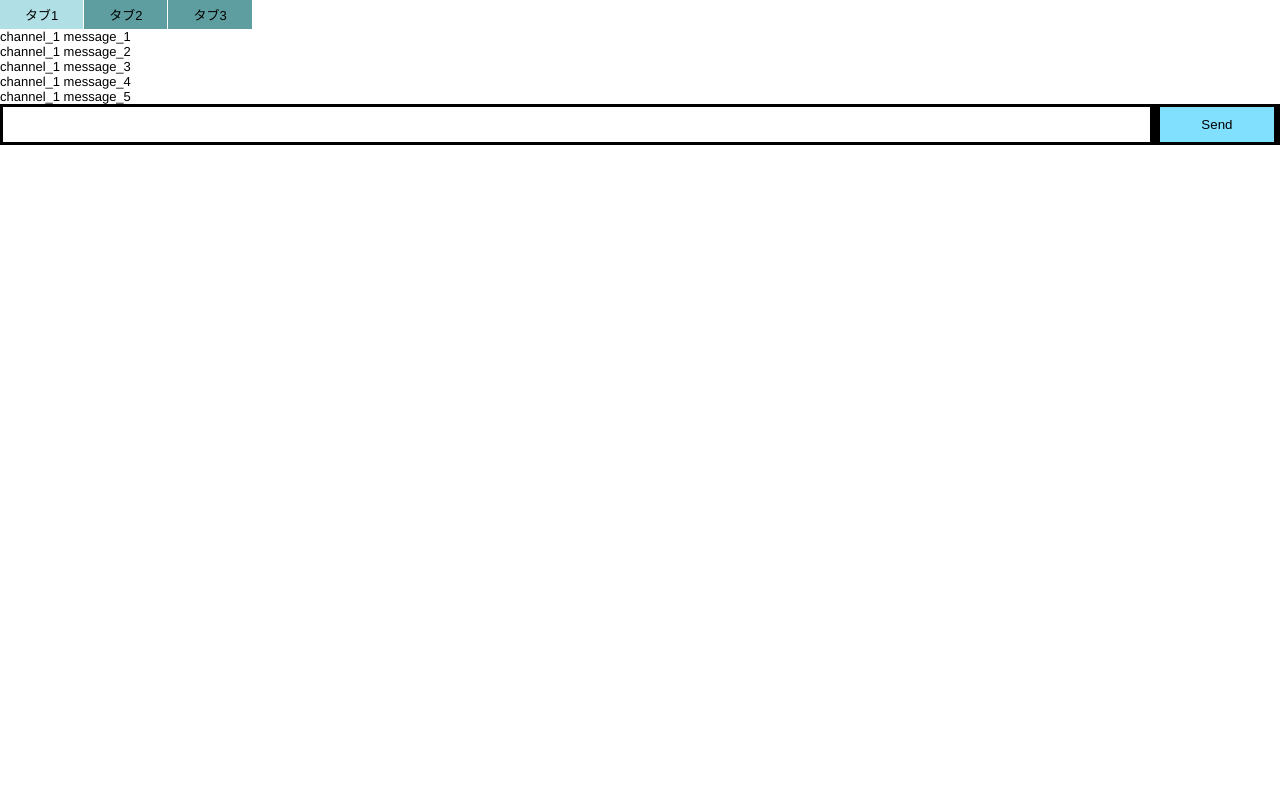
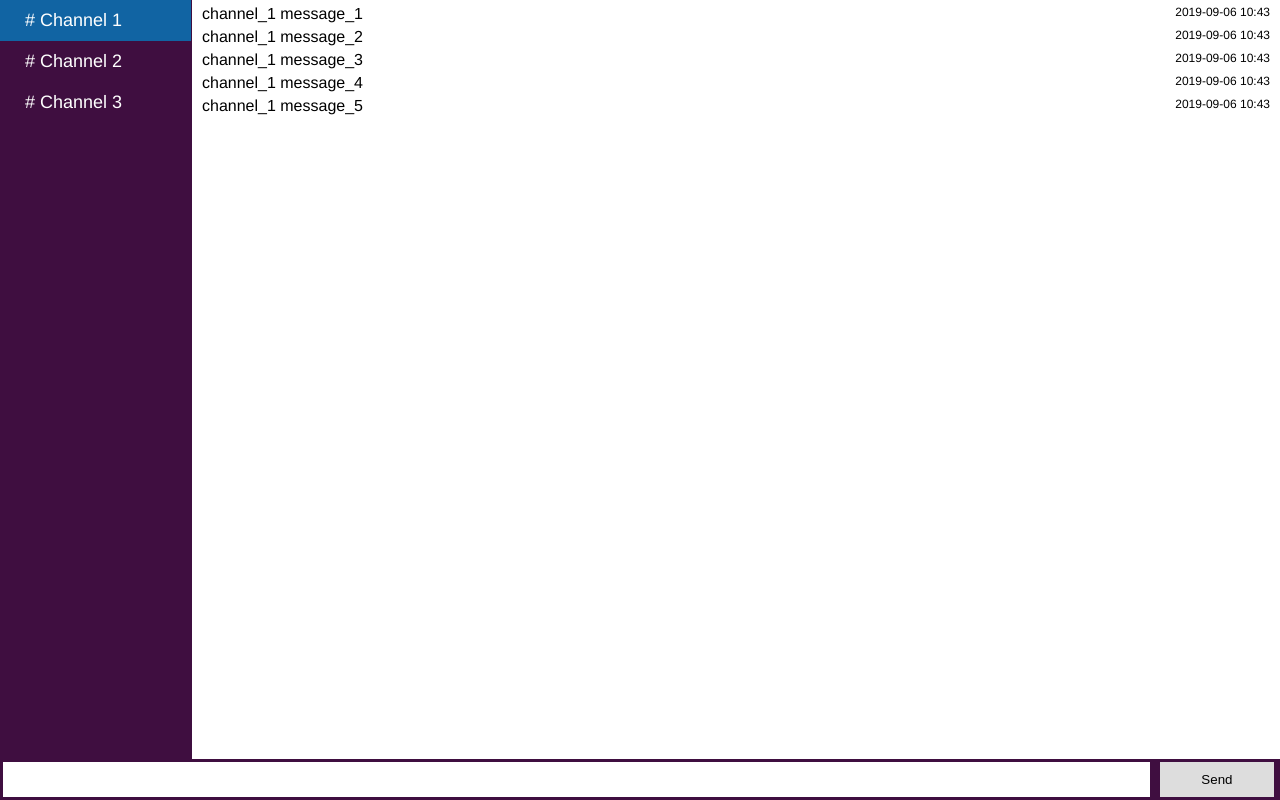
Before and after one commit to miya789/RealTimeChat, a plain HTML site: page index.html in a window 1280 px wide. Shown: the top 800 px of the page. Drawn offline with nearby package versions, Linux system fonts and the light colour scheme; no server answers.

Commit message:
Modify css like time

```diff
--- a/index.html
+++ b/index.html
@@ -13,6 +13,12 @@
 
     .container {
       margin: 0 auto;
+      height: 1080px;
+    }
+
+    #show,
+    .vue {
+      height: 100%;
     }
 
     body {
@@ -20,11 +26,9 @@
     }
 
     form {
-      background: #000;
+      background: #3f0e40;
       padding: 3px;
-      /*
-      position: absolute;
-      */
+      position: fixed;
       bottom: 0;
       width: 100%;
     }
@@ -38,42 +42,52 @@
 
     form button {
       width: 9%;
-      background: rgb(130, 224, 255);
+      background: #dddddd;
       border: none;
       padding: 10px;
     }
 
-    form#channel {
-      background: yellow;
-      padding: 3px;
-      bottom: 100;
-      width: 100%;
-    }
-
-    #messages {
+    .messages {
       list-style-type: none;
       margin: 0;
       padding: 0;
     }
 
-    #messages li {
-      padding: 5px 10px;
+    li.message {
+      margin: 5px 10px;
+      font-size: 16px;
+      height: auto;
+
+      display: -webkit-box;
+      display: -ms-flexbox;
+      display: flex;
+      -webkit-box-pack: justify;
+      -ms-flex-pack: justify;
+      justify-content: space-between;
+    }
+    li.message:hover {
+      background-color: #f8f8f8;
     }
 
-    #messages li:nth-child(odd) {
-      background: #eee;
+    .vue {
+      display: flex;
     }
 
     .tab-container {
       display: flex;
+      flex-direction: column;
+      font-size: 18px;
+      width: 15%;
+      height: auto;
+      background: #3f0e40;
     }
 
     .tab {
       list-style: none;
       float: left;
-      background: #5f9ea0;
-      padding: 5px 25px;
+      padding: 10px 25px;
       margin-right: 1px;
+      color: #ffffff;
     }
 
     .cf {
@@ -81,11 +95,20 @@
     }
 
     .active {
-      background: #b0e0e6;
+      background: #1164a3;
+    }
+
+    .contents {
+      width: 85%;
+      list-style: none;
     }
 
     .content {
       list-style: none;
+    }
+
+    .time {
+      font-size: 12px;
     }
 
     .content1,
@@ -108,15 +131,19 @@
     <div id="show">
       <div class="vue">
         <ul class="tab-container">
-          <li class="tab" v-on:click="change('1')" v-bind:class="{'active': isActive === '1'}">タブ1</li>
-          <li class="tab" v-on:click="change('2')" v-bind:class="{'active': isActive === '2'}">タブ2</li>
-          <li class="tab" v-on:click="change('3')" v-bind:class="{'active': isActive === '3'}">タブ3</li>
+          <li class="tab" v-on:click="change('1')" v-bind:class="{'active': isActive === '1'}"># Channel 1</li>
+          <li class="tab" v-on:click="change('2')" v-bind:class="{'active': isActive === '2'}"># Channel 2</li>
+          <li class="tab" v-on:click="change('3')" v-bind:class="{'active': isActive === '3'}"># Channel 3</li>
         </ul>
 
         <ul class="contents">
-          <li v-for="message in messages">
-            <!-- <ul id="messages"></ul> -->
-            <ul>{{ message }}</ul>
+          <li class="message" v-for="message in messages">
+            <div>
+              {{ message.message }}
+            </div>
+            <div class="time">
+              {{ message.created_at }}
+            </div>
           </li>
         </ul>
       </div>
@@ -135,25 +162,58 @@
   <script src="https://cdn.jsdelivr.net/npm/vue@2.5.16/dist/vue.min.js"></script>
   <script>
     var channel_1_data = [
-      "channel_1 message_1",
-      "channel_1 message_2",
-      "channel_1 message_3",
-      "channel_1 message_4",
-      "channel_1 message_5"
+      {
+        'message': "channel_1 message_1",
+        'created_at': "2019-09-06 10:43"
+      }, {
+        'message': "channel_1 message_2",
+        'created_at': "2019-09-06 10:43"
+      }, {
+        'message': "channel_1 message_3",
+        'created_at': "2019-09-06 10:43"
+      }, {
+        'message': "channel_1 message_4",
+        'created_at': "2019-09-06 10:43"
+      }, {
+        'message': "channel_1 message_5",
+        'created_at': "2019-09-06 10:43"
+      },
     ];
     var channel_2_data = [
-      "channel_2 message_1",
-      "channel_2 message_2",
-      "channel_2 message_3",
-      "channel_2 message_4",
-      "channel_2 message_5"
+      {
+        'message': "channel_2 message_1",
+        'created_at': "2019-09-06 10:43"
+      }, {
+        'message': "channel_2 message_2",
+        'created_at': "2019-09-06 10:43"
+      }, {
+        'message': "channel_2 message_3",
+        'created_at': "2019-09-06 10:43"
+      }, {
+        'message': "channel_2 message_4",
+        'created_at': "2019-09-06 10:43"
+      }, {
+        'message': "channel_2 message_5",
+        'created_at': "2019-09-06 10:43"
+      },
     ];
     var channel_3_data = [
-      "channel_3 message_1",
-      "channel_3 message_2",
-      "channel_3 message_3",
-      "channel_3 message_4",
-      "channel_3 message_5"
+      {
+        'message': "channel_3 message_1",
+        'created_at': "2019-09-06 10:43"
+      }, {
+        'message': "channel_3 message_2",
+        'created_at': "2019-09-06 10:43"
+      }, {
+        'message': "channel_3 message_3",
+        'created_at': "2019-09-06 10:43"
+      }, {
+        'message': "channel_3 message_4",
+        'created_at': "2019-09-06 10:43"
+      }, {
+        'message': "channel_3 message_5",
+        'created_at': "2019-09-06 10:43"
+      },
     ];
 
     var g_num = '1';
@@ -186,7 +246,7 @@
 
       // クリックしたときの関数
       //$('.tab li').click(function () {
-//
+      //
       //  // 〜〜コンテンツについての処理〜〜
       //  //クリックされたタブの番号をindexに格納。
       //  var index = $('.tab li').index(this);
@@ -194,7 +254,7 @@
       //  $('.contents>li').css('display', 'none');
       //  // クリックされた番号のコンテンツを表示。
       //  $('.contents>li').eq(index).css('display', 'block');
-//
+      //
       //  // 〜〜タブについての処理〜〜
       //  // 一度タブについている'active'を消し
       //  $('.tab li').removeClass('active');
@@ -202,6 +262,23 @@
       //  $(this).addClass('active')
       //});
     });
+
+    var toDoubleDigits = function (num) {
+      num += "";
+      if (num.length === 1) {
+        num = "0" + num;
+      }
+      return num;
+    };
+
+    function getNowTime(now) {
+      var yyyy = now.getFullYear();
+      var mm = toDoubleDigits(now.getMonth() + 1);
+      var dd = toDoubleDigits(now.getDay() + 1);
+      var hh = toDoubleDigits(now.getHours());
+      var mi = toDoubleDigits(now.getMinutes());
+      return yyyy + "-" + mm + "-" + dd + " " + hh + ":" + mi;
+    }
 
     var app = new Vue({
       el: '#show',
@@ -229,10 +306,11 @@
         //  this.textInput = '';
         //}
       },
-      mounted(){
+      mounted() {
         console.log("mounted");
-        socket.on('chat message',function(msg){
-          this.messages.push(msg);
+        socket.on('chat message', function (msg) {
+          now = new Date();
+          this.messages.push({ 'message': msg, 'created_at': getNowTime(new Date()) });
         }.bind(this));
       }
     })
```
